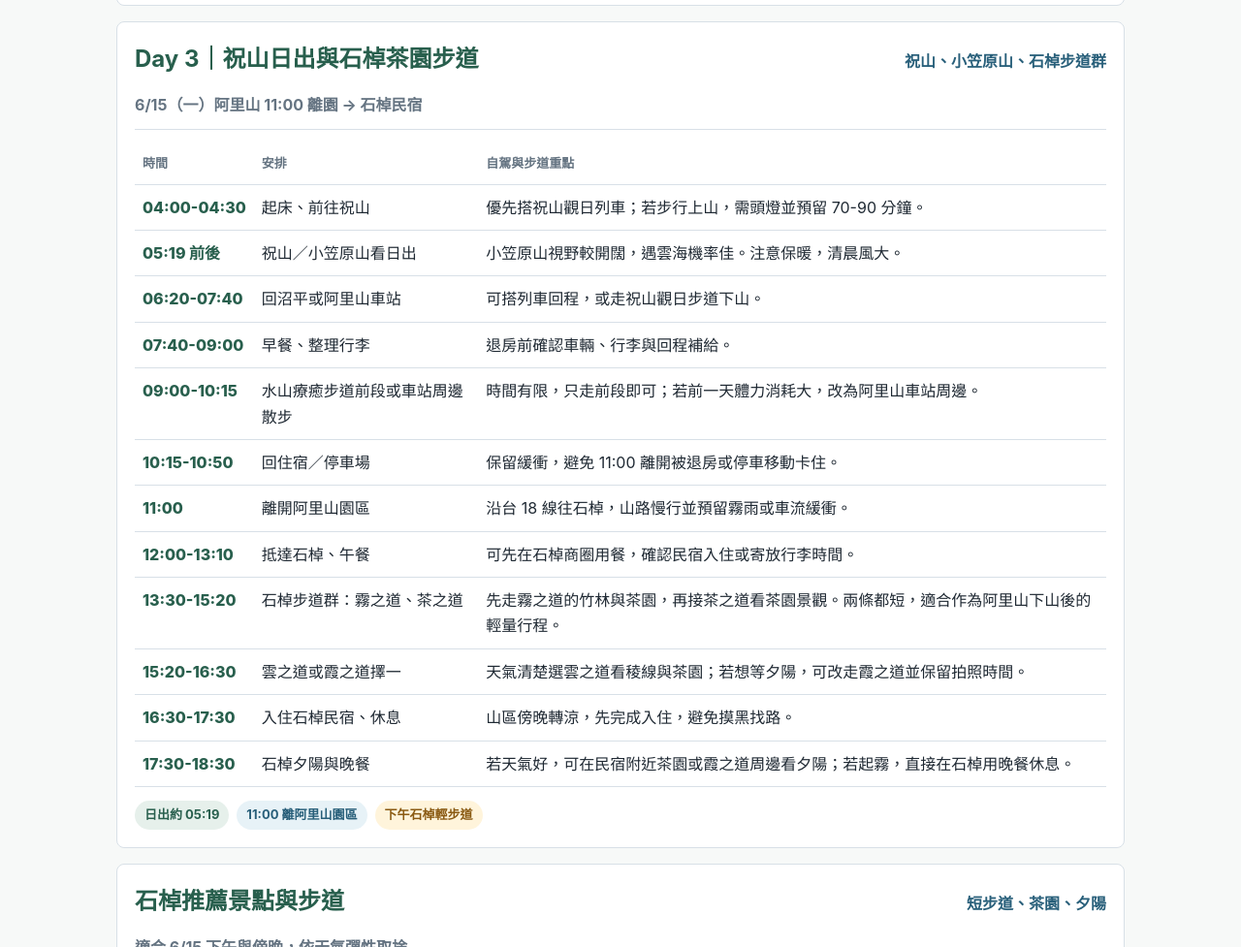
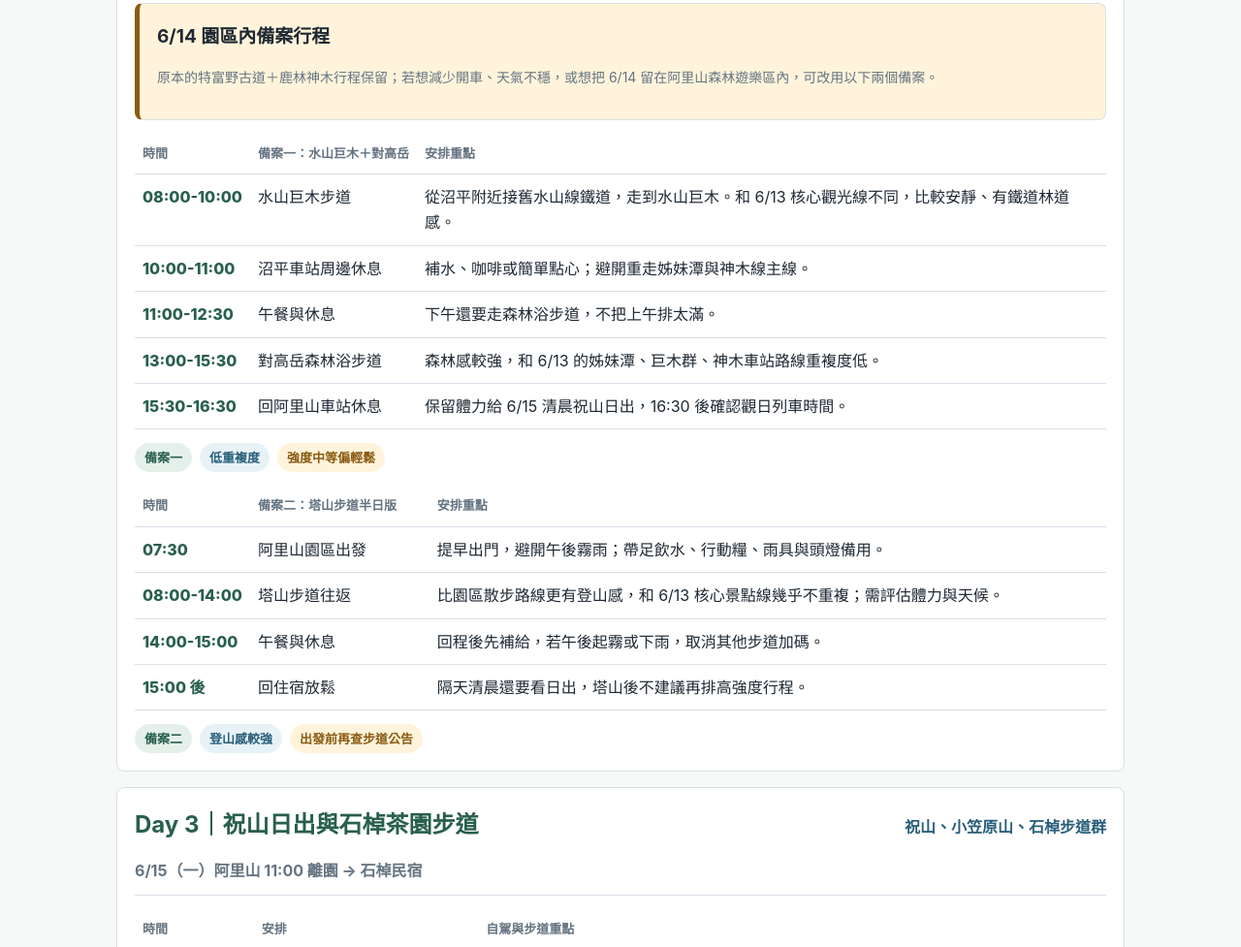
Before and after one commit to kennytien/AlishanTrip, a plain HTML site: page index.html in a window 1280 px wide. Shown: the part 2722-3699 px from the top of the page at 97% size. Drawn offline with Linux system fonts and the light colour scheme.

Commit message:
Add Day 2 backup trail options

```diff
--- a/index.html
+++ b/index.html
@@ -708,6 +708,84 @@
         <span class="tag blue">自駕約 2-2.5 小時</span>
         <span class="tag amber">午後雨備：縮短塔塔加停留</span>
       </div>
+
+      <div class="notice" style="margin-top: 16px;">
+        <h3>6/14 園區內備案行程</h3>
+        <p class="small">原本的特富野古道＋鹿林神木行程保留；若想減少開車、天氣不穩，或想把 6/14 留在阿里山森林遊樂區內，可改用以下兩個備案。</p>
+      </div>
+
+      <table>
+        <thead>
+          <tr><th>時間</th><th>備案一：水山巨木＋對高岳</th><th>安排重點</th></tr>
+        </thead>
+        <tbody>
+          <tr>
+            <td class="time" data-label="時間">08:00-10:00</td>
+            <td data-label="安排">水山巨木步道</td>
+            <td data-label="重點">從沼平附近接舊水山線鐵道，走到水山巨木。和 6/13 核心觀光線不同，比較安靜、有鐵道林道感。</td>
+          </tr>
+          <tr>
+            <td class="time" data-label="時間">10:00-11:00</td>
+            <td data-label="安排">沼平車站周邊休息</td>
+            <td data-label="重點">補水、咖啡或簡單點心；避開重走姊妹潭與神木線主線。</td>
+          </tr>
+          <tr>
+            <td class="time" data-label="時間">11:00-12:30</td>
+            <td data-label="安排">午餐與休息</td>
+            <td data-label="重點">下午還要走森林浴步道，不把上午排太滿。</td>
+          </tr>
+          <tr>
+            <td class="time" data-label="時間">13:00-15:30</td>
+            <td data-label="安排">對高岳森林浴步道</td>
+            <td data-label="重點">森林感較強，和 6/13 的姊妹潭、巨木群、神木車站路線重複度低。</td>
+          </tr>
+          <tr>
+            <td class="time" data-label="時間">15:30-16:30</td>
+            <td data-label="安排">回阿里山車站休息</td>
+            <td data-label="重點">保留體力給 6/15 清晨祝山日出，16:30 後確認觀日列車時間。</td>
+          </tr>
+        </tbody>
+      </table>
+
+      <div class="tag-row">
+        <span class="tag">備案一</span>
+        <span class="tag blue">低重複度</span>
+        <span class="tag amber">強度中等偏輕鬆</span>
+      </div>
+
+      <table>
+        <thead>
+          <tr><th>時間</th><th>備案二：塔山步道半日版</th><th>安排重點</th></tr>
+        </thead>
+        <tbody>
+          <tr>
+            <td class="time" data-label="時間">07:30</td>
+            <td data-label="安排">阿里山園區出發</td>
+            <td data-label="重點">提早出門，避開午後霧雨；帶足飲水、行動糧、雨具與頭燈備用。</td>
+          </tr>
+          <tr>
+            <td class="time" data-label="時間">08:00-14:00</td>
+            <td data-label="安排">塔山步道往返</td>
+            <td data-label="重點">比園區散步路線更有登山感，和 6/13 核心景點線幾乎不重複；需評估體力與天候。</td>
+          </tr>
+          <tr>
+            <td class="time" data-label="時間">14:00-15:00</td>
+            <td data-label="安排">午餐與休息</td>
+            <td data-label="重點">回程後先補給，若午後起霧或下雨，取消其他步道加碼。</td>
+          </tr>
+          <tr>
+            <td class="time" data-label="時間">15:00 後</td>
+            <td data-label="安排">回住宿放鬆</td>
+            <td data-label="重點">隔天清晨還要看日出，塔山後不建議再排高強度行程。</td>
+          </tr>
+        </tbody>
+      </table>
+
+      <div class="tag-row">
+        <span class="tag">備案二</span>
+        <span class="tag blue">登山感較強</span>
+        <span class="tag amber">出發前再查步道公告</span>
+      </div>
     </section>
 
     <section class="day">
```
